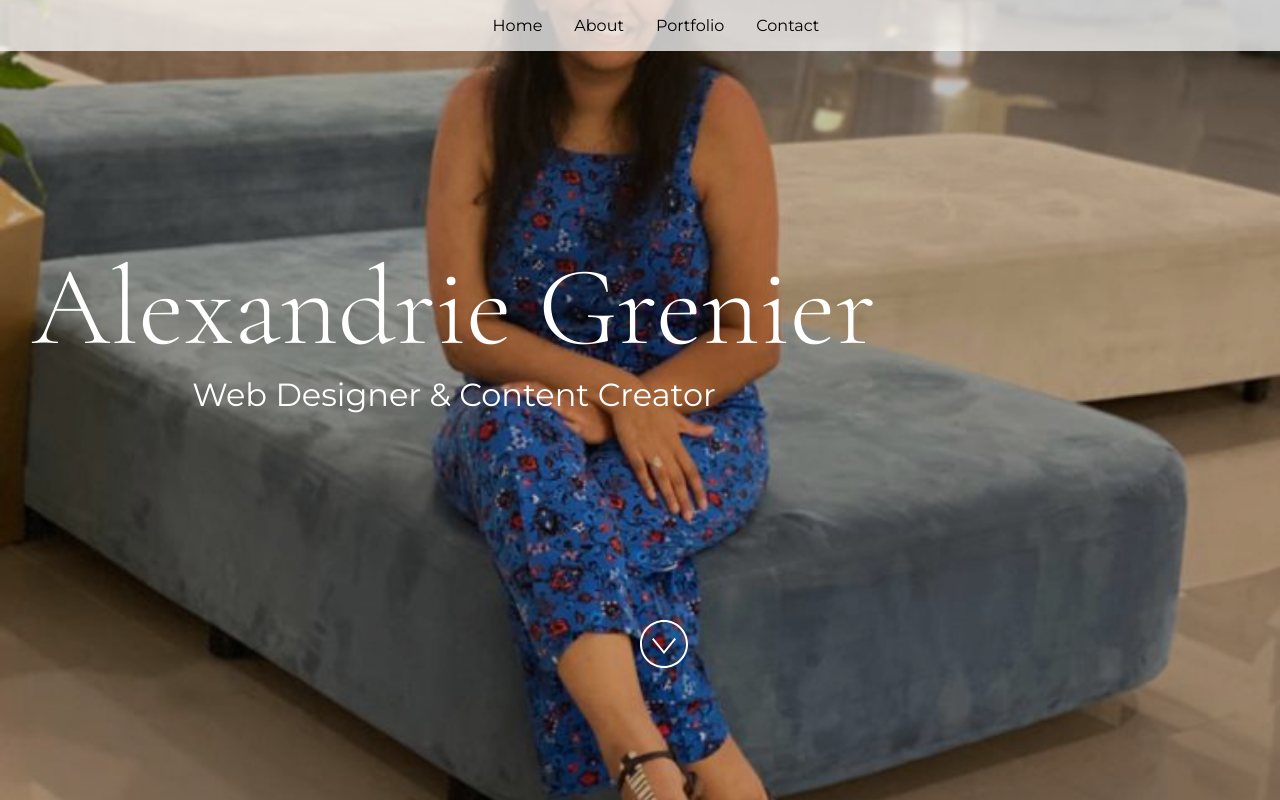
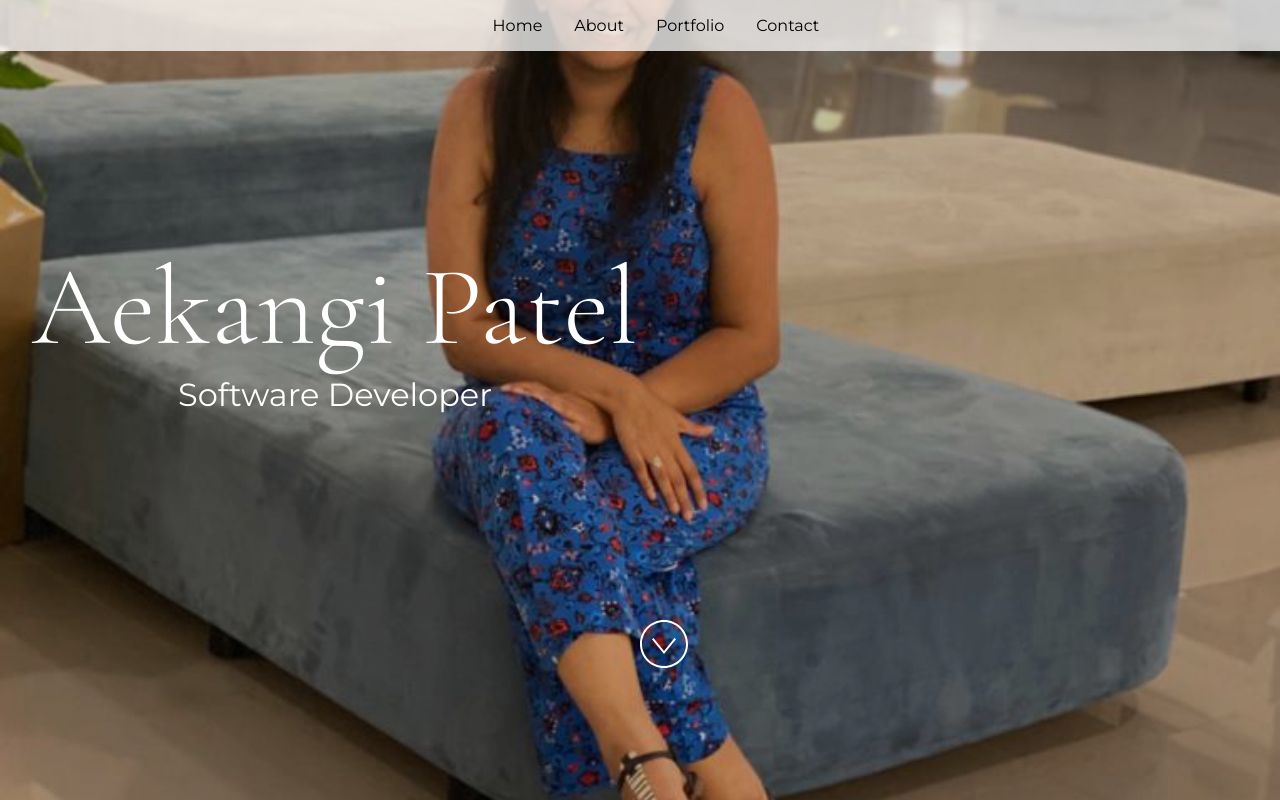
Before and after one commit to Aekangi/Portfolio, a React (Vite) app: page / in a window 1280 px wide. Shown: the top 800 px of the page. Built offline with nearby package versions, Linux system fonts and the light colour scheme.

Commit message:
updated socials

```diff
--- a/src/App.jsx
+++ b/src/App.jsx
@@ -24,15 +24,15 @@
  * If you don't have one of the social sites listed, leave it as an empty string.
  */
 const siteProps = {
-  name: "Alexandrie Grenier",
-  title: "Web Designer & Content Creator",
-  email: "alex@example.com",
-  gitHub: "microsoft",
-  instagram: "microsoft",
-  linkedIn: "satyanadella",
+  name: "Aekangi Patel",
+  title: "Software Developer",
+  email: "aekangi91@gmail.com",
+  gitHub: "Aekangi",
+  instagram: "",
+  linkedIn: "aekangipatel",
   medium: "",
-  twitter: "microsoft",
-  youTube: "Code",
+  twitter: "",
+  youTube: "",
 };
 
 const primaryColor = "#4E567E";
```
